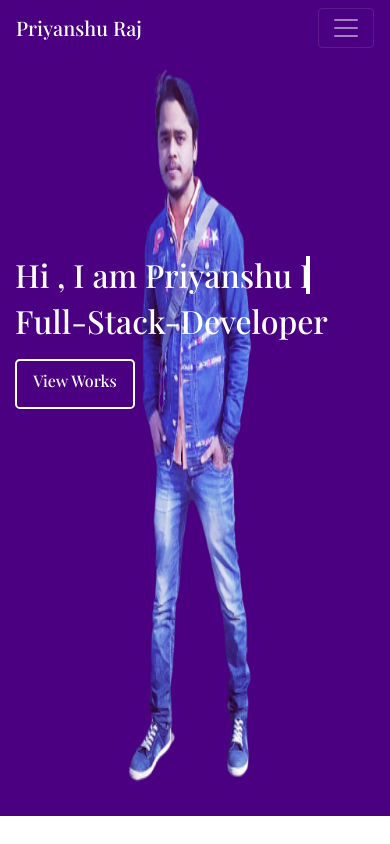
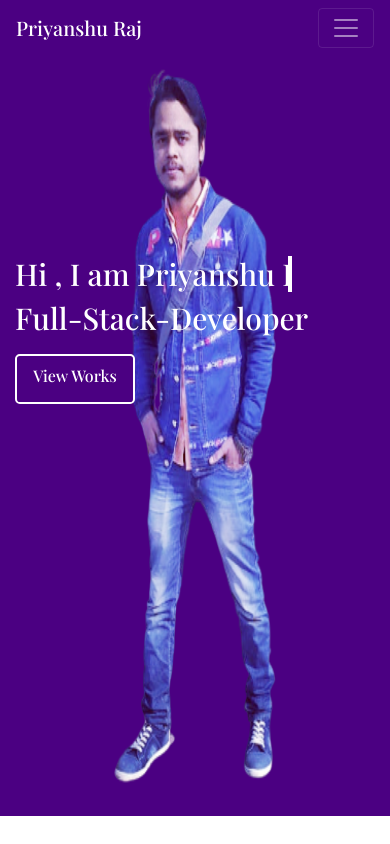
Before and after one commit to khabaitech/portfolio, a plain HTML site: page index.html in a window 390 px wide. Shown: the top 844 px of the page. Drawn offline with nearby package versions, Linux system fonts and the light colour scheme.

Commit message:
Update style.css

```diff
--- a/style.css
+++ b/style.css
@@ -235,16 +235,16 @@ footer h3{
 
 	#home{
 
-		background-image:url('bc.png');
+		background-image:url('bca.png');
 		background-size: 100% 100%;
 	}
 	#home h1{
-		font-size: 32px !important;
+		font-size: 30px !important;
 		margin-top: 200px;
 
 	}
 	#home h2{
-		font-size: 32px !important;
+		font-size: 30px !important;
 	}
 	#home img{
 		display:none;
```
